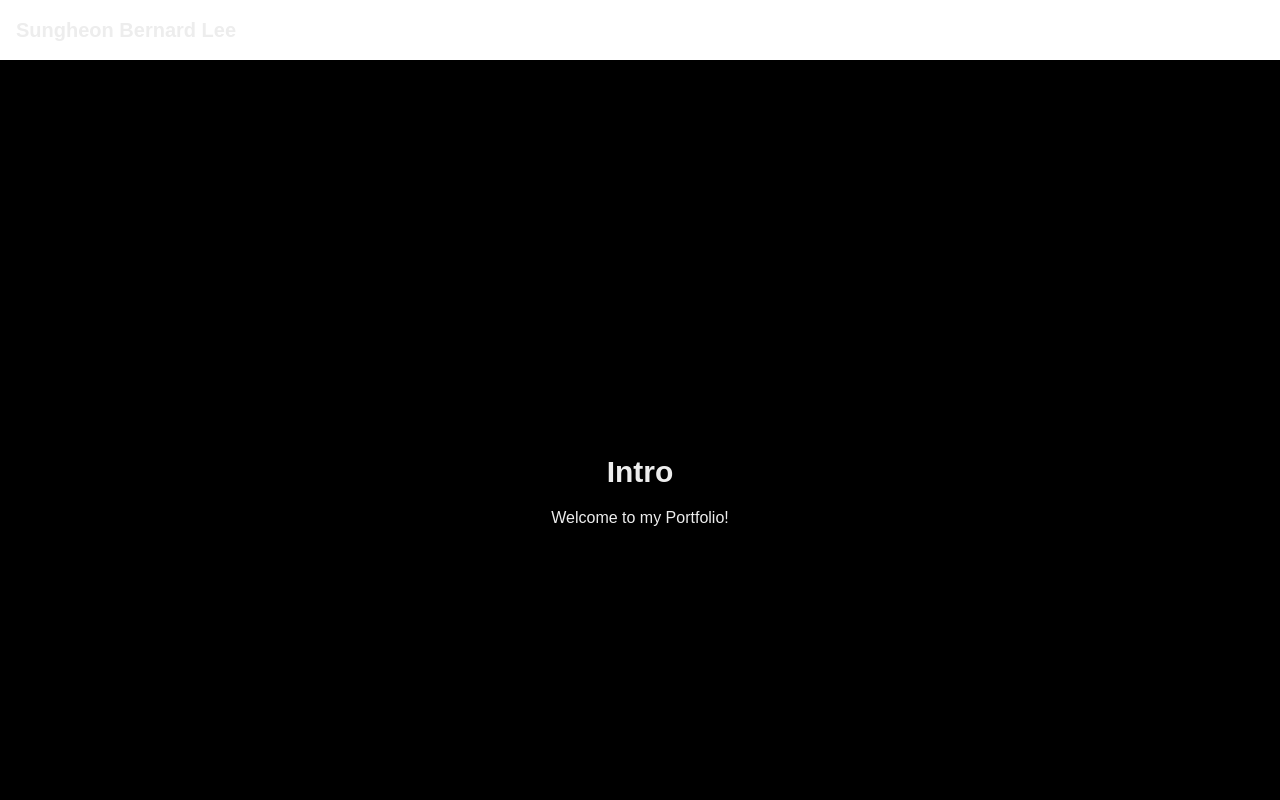
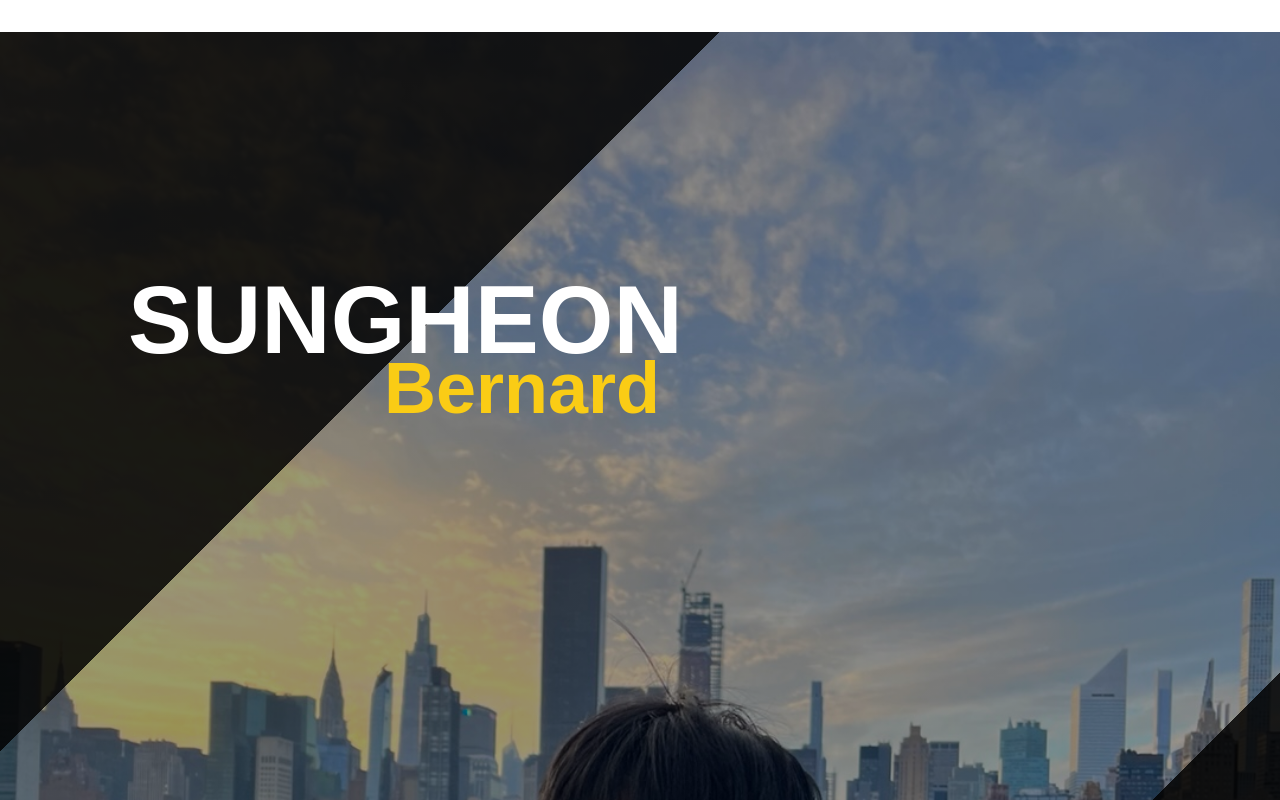
Before and after one commit to 9916bernard/portfolio_web, a Next.js app: page / in a window 1280 px wide. Shown: the top 800 px of the page. Built offline with nearby package versions, Linux system fonts and the light colour scheme.

Commit message:
intro 2nd day

```diff
--- a/components/Section.tsx
+++ b/components/Section.tsx
@@ -1,3 +1,5 @@
+import bg_me from "../assets/image/bg_me.jpeg";
+
 type SectionProps = {
   id: string;
   title: string;
@@ -5,10 +7,62 @@ type SectionProps = {
 };
 
 const Section = ({ id, title, content }: SectionProps) => {
+  // "intro" 섹션이면 높이를 200vh로, 아니면 100vh
+  const heightClass = id === "intro" ? "min-h-[200vh]" : "min-h-screen";
+
+  // "intro" 섹션에서만 배경 이미지
+  const backgroundStyle =
+    id === "intro"
+      ? {
+          backgroundImage: `url(${bg_me.src})`,
+        }
+      : {
+
+      };
+
   return (
-      <section id={id} className="min-h-screen flex flex-col justify-center items-center bg-black my-8 p-8">
-        <h2 className="text-3xl font-bold mb-4">{title}</h2>
-        <p>{content}</p>
+    <section
+      id={id}
+      className={`relative flex flex-col justify-center items-center my-8 p-8
+        bg-cover bg-center bg-fixed
+        ${heightClass}`}
+      style={backgroundStyle}
+    >
+      {/* intro 섹션에서 대각선 그라데이션 오버레이 */}
+      {id === "intro" && (
+        <>
+          {/* 대각선 오버레이 */}
+          <div
+            className="absolute inset-0 z-10 pointer-events-none"
+            style={{
+              backgroundImage:
+                "linear-gradient(135deg," +
+                " rgba(0,0,0,0.9) 0%," +
+                " rgba(0,0,0,0.9) 25%," +
+                " rgba(0,0,0,0.4) 25%," +
+                " rgba(0,0,0,0.4) 66.67%," +
+                " rgba(0,0,0,0.9) 66.67%," +
+                " rgba(0,0,0,0.9) 100%)",
+            }}
+          />
+
+          {/* 절대 위치로 텍스트 배치 */}
+          <div className="absolute inset-0 z-30 pointer-events-none">
+            {/* 첫 번째 구간 중간에 (대략 top: 10~15%, left: 10~20%) */}
+            <p className="absolute text-white text-8xl font-extrabold overflow-hidden " style={{ top: "15%", left: "10%" }}>
+              SUNGHEON
+            </p>
+            {/* 두 번째 구간 중간에 (대략 top: 45~50%, left: 30~40%) */}
+            <p className="absolute text-yellow-400 text-7xl font-extrabold" style={{ top: "20%", left: "30%" }}>
+              Bernard
+            </p>
+          </div>
+        </>
+      )}
+
+      {/* 기본 섹션 컨텐츠 */}
+      {/* <h2 className="text-3xl font-bold mb-4 relative z-20">{title}</h2>
+      <p className="relative z-20">{content}</p> */}
     </section>
   );
 };
--- a/components/Sidebar.tsx
+++ b/components/Sidebar.tsx
@@ -7,7 +7,7 @@ interface SidebarProps {
 }
 
 const Sidebar: React.FC<SidebarProps> = ({ activeSection }) => {
-  const offsetFromBottom = 450;
+  const offsetFromBottom = 550;
   const [barPosition, setBarPosition] = useState(0);
 
   useEffect(() => {
@@ -23,15 +23,15 @@ const Sidebar: React.FC<SidebarProps> = ({ activeSection }) => {
   }, [offsetFromBottom]);
 
   const getLinkClass = (sectionId: string) =>
-    `border border-white px-4 py-2 w-28 text-center rounded transition ${
+    `border border-white px-4 py-3 w-40 text-center rounded transition font-bold ${
       activeSection === sectionId
-        ? 'bg-blue-500 text-white shadow-lg'
+        ? 'bg-yellow-500 text-white shadow-lg'
         : 'text-white hover:bg-white hover:text-black'
     }`;
 
   return (
     <div
-      className="absolute right-0 transition-all duration-700 ease-out flex flex-col space-y-4 items-center z-50"
+      className="absolute right-10 transition-all duration-700 ease-out flex flex-col space-y-4 items-center z-50"
       style={{ top: `${barPosition}px` }}
     >
       <a href="#intro" className={getLinkClass('intro')}>
--- a/src/app/globals.css
+++ b/src/app/globals.css
@@ -3,15 +3,15 @@
 @tailwind utilities;
 
 :root {
-  --background: #000000; /* 흰색 -> 검정색으로 변경 */
-  --foreground: #ededed; /* 배경이 검정이면 글씨는 밝은색이 좋습니다. */
+  --background: #ffffffb6; /* 흰색 -> 검정색으로 변경 */
+  --foreground: #eaff65; /* 배경이 검정이면 글씨는 밝은색이 좋습니다. */
 }
 
 /* 필요에 따라 다크 모드 미디어 쿼리를 제거하거나 수정할 수 있습니다. */
 @media (prefers-color-scheme: dark) {
   :root {
-    --background: #000000;
-    --foreground: #ededed;
+    --background: #ffffffb6;
+    --foreground: #eaff65;
   }
 }
 
--- a/src/app/layout.tsx
+++ b/src/app/layout.tsx
@@ -1,7 +1,6 @@
 import type { Metadata } from "next";
 import { Geist, Geist_Mono } from "next/font/google";
 import "./globals.css";
-
 
 
 const geistSans = Geist({
--- a/src/app/page.tsx
+++ b/src/app/page.tsx
@@ -2,7 +2,7 @@
 
 import './globals.css';
 import React from 'react';
-import Navbar from "../../components/Navbar";
+// import Navbar from "../../components/Navbar";
 import Sidebar from "../../components/Sidebar";
 import Section from "../../components/Section";
 import { useScrollSpy } from "../../hooks/useScrollSpy";
@@ -17,7 +17,7 @@ export default function Home() {
     <div className="relative w-full">
       <Sidebar activeSection={activeSection} />
       <div className="flex flex-col">
-        <Navbar />
+        {/* <Navbar /> */}
         <Section id="intro" title="Intro" content="Welcome to my Portfolio!" />
         <Section id="projects" title="Projects" content="Here are my projects." />
         <Section id="experiences" title="Experiences" content="My work experiences." />
```
Also changed, not shown: assets/image/bg_me.jpeg (added). Lines whose indentation alone changed are shown as unchanged.
